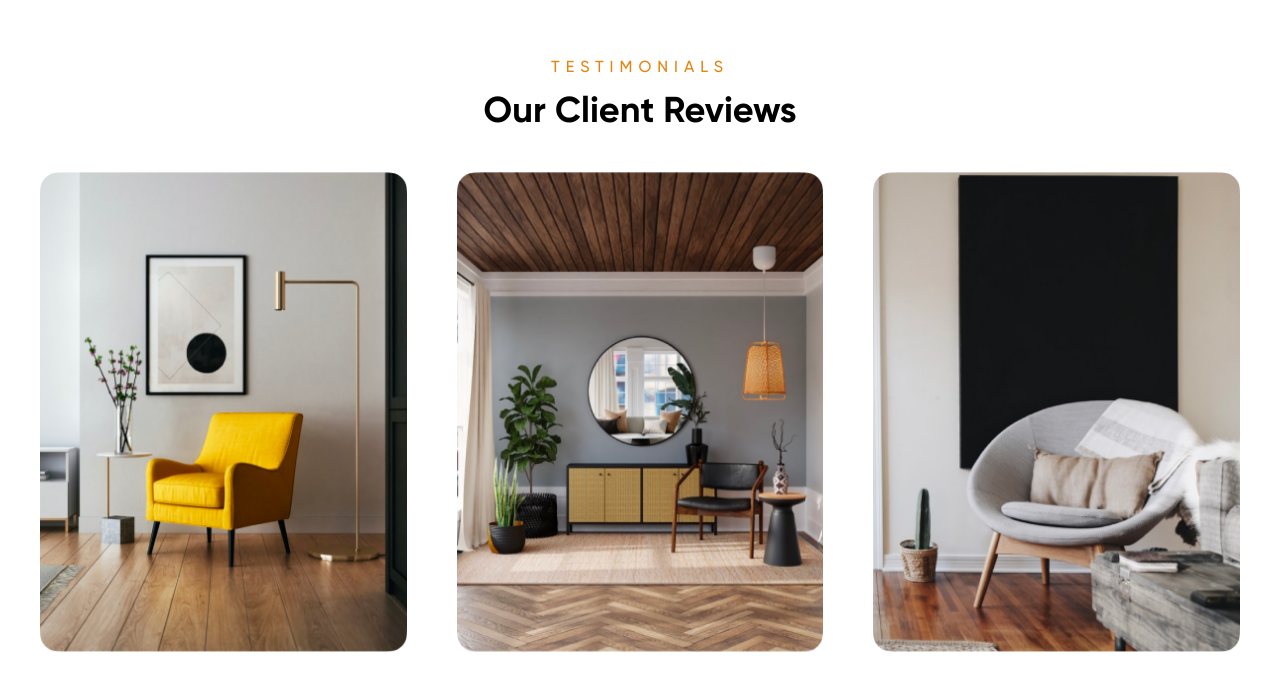
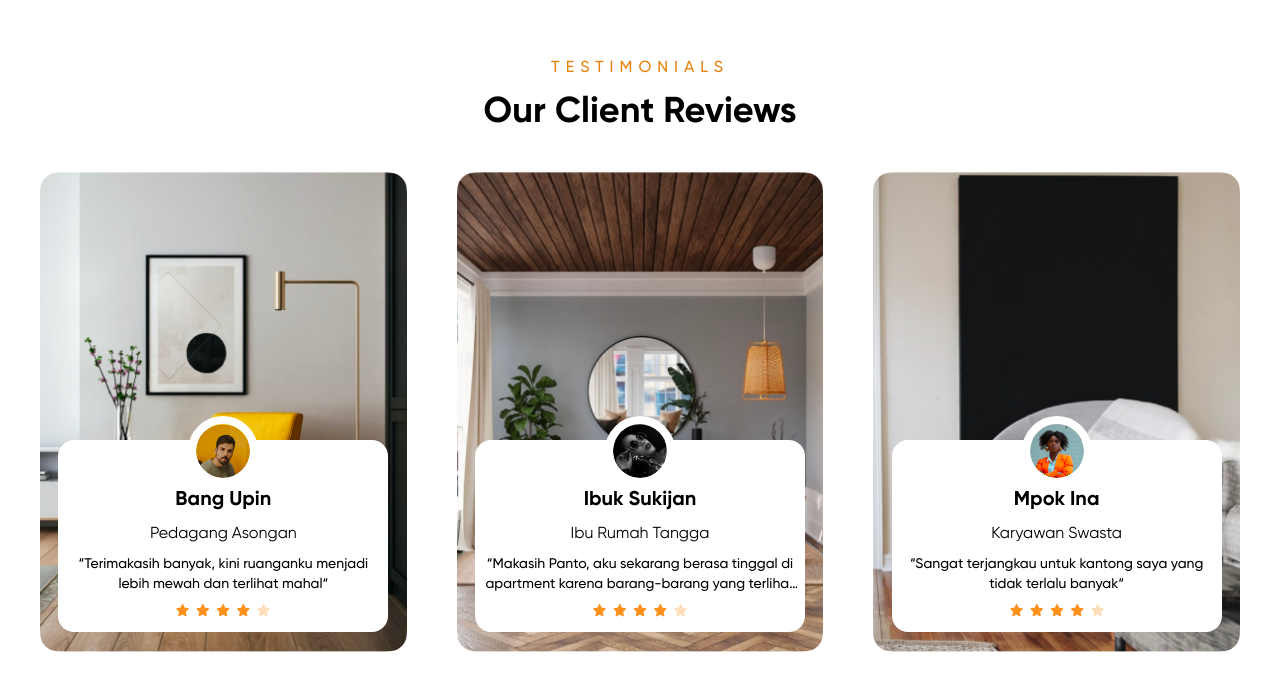
Before and after one commit to foadEbrahimi/Panto_Landing, a React (Vite) app: page / in a window 1280 px wide. Shown: the part 4340-5030 px from the top of the page. Built offline with nearby package versions, Linux system fonts and the light colour scheme.

Commit message:
finish cart

```diff
--- a/src/components/Testimonials/Cart.jsx
+++ b/src/components/Testimonials/Cart.jsx
@@ -1,13 +1,28 @@
 import React from 'react';
 
-export default function Cart({ img }) {
+import stars from '../../assets/images/Testimonials/stars.png';
+
+export default function Cart({ img, avatar, name, job, desc }) {
   return (
-    <div className="relative w-full h-full max-h-[506px]">
+    <div className="relative w-full h-full max-h-[506px] flex">
       <img
         src={img}
         className="absolute top-0 left-0 w-full h-full"
         alt="img"
       />
+
+      <div className="bg-white items-center h-[12rem] justify-center flex flex-col relative p-2 mt-auto mb-5 w-[90%] rounded-2xl mx-auto">
+        <img
+          src={avatar}
+          className="w-[70px] h-[70px] border-8 absolute -top-6 rounded-full border-white"
+          alt="img"
+        />
+        <h3 className="font-gilroyBold pt-8 text-xl">{name}</h3>
+        <span className="font-gilroyRegular my-2">{job}</span>
+        <p className="font-gilroyLight text-center line-clamp-2 text-sm">{desc}</p>
+
+        <img src={stars} alt="svg" className="w-24 pt-2" />
+      </div>
     </div>
   );
 }
```
